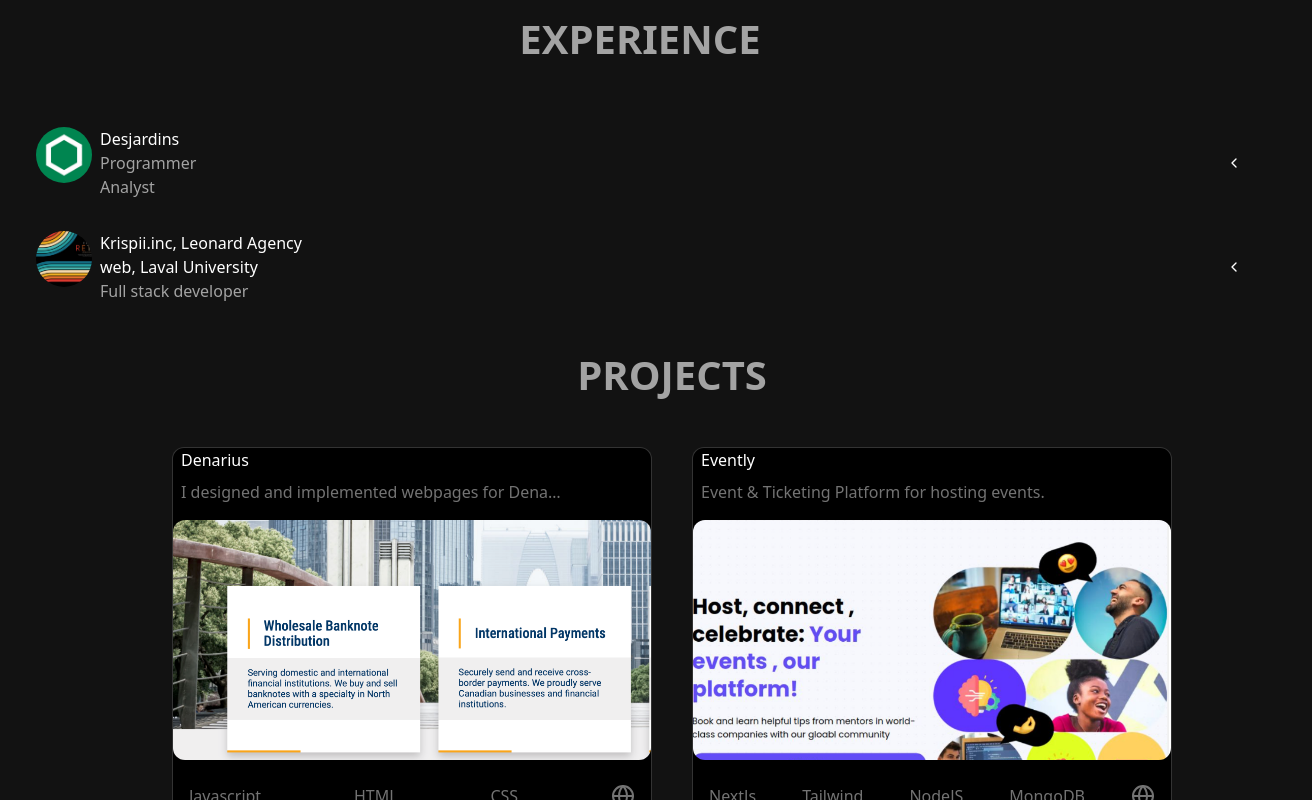
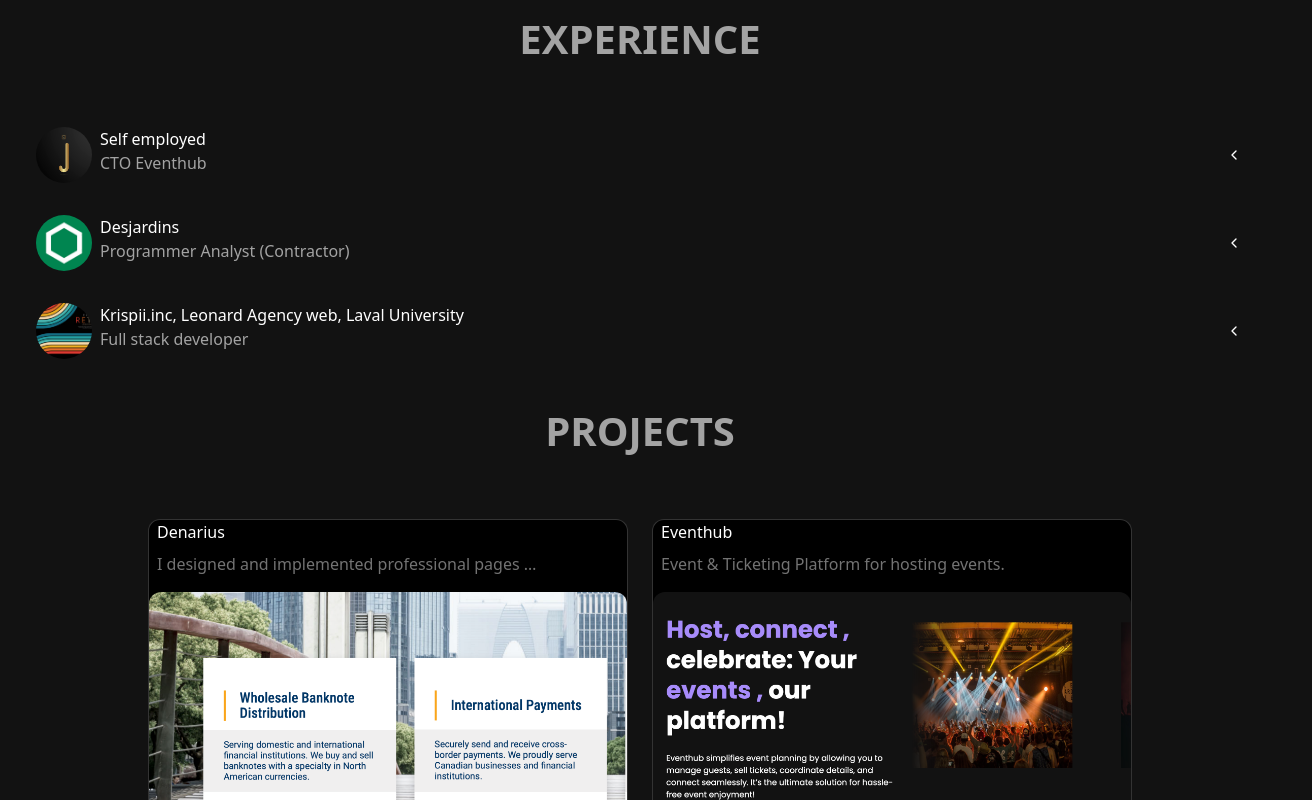
Before and after one commit to johnchafi/portofolio_dark, a Next.js app: page / in a window 1280 px wide. Shown: the part 780-1580 px from the top of the page, 1312 px wide, since content can reach past the window. Built offline with nearby package versions, Linux system fonts and the light colour scheme.

Commit message:
add experience

```diff
--- a/components/Footer.tsx
+++ b/components/Footer.tsx
@@ -20,7 +20,7 @@
             Reach out to me today and let&apos;s discuss how I can help you
             achieve your goals.
           </p>
-          <a href="mailto:johnchafi@gmail.com">
+          <a className='hover:cursor-pointer' href="mailto:johnchafi@gmail.com" target='_blank'>
             <MagicButton
               title="Let's get in touch"
               icon={<NavigationIcon className='w-4'/>}
--- a/components/Header.tsx
+++ b/components/Header.tsx
@@ -10,7 +10,7 @@
 import MobileNav from "./ui/MobileNav"
 
 export function HeaderMenu() {
-  const { theme, setTheme } = useTheme()
+  const { theme, setTheme } = useTheme();
   const toggleTheme = () => {
         setTheme(theme === "light" ? "dark" : "light");
     };
--- a/components/Home.tsx
+++ b/components/Home.tsx
@@ -45,10 +45,13 @@
                 ))
             }
         </section>
-        <section id="projects" className="w-full text-center py-4 sm:mx-8">
-            <h2 className="md:h2-bold h3-medium text-center text-neutral-700 dark:text-neutral-400">PROJECTS</h2>
+        <section id="projects" className="w-full flex-col justify-center items-center">
+            <div className="md:w-9/12 md:text-center md:mx-auto">
+                    <h2 className="md:h2-bold h3-medium text-center py-4 text-neutral-700 dark:text-neutral-400 ">PROJECTS</h2>
+            </div>
+            {/* <h2 className="md:h2-bold h3-medium text-center text-neutral-700 dark:text-neutral-400">PROJECTS</h2> */}
 
-            <div className='w-full flex-center flex-wrap md:gap-10 gap-2'>
+            <div className='w-full flex-center flex-wrap md:gap-6 gap-2 flex-1'>
               {
                 projects.map((project, index)=>( <Project key={index} {...project}/>))
               }
--- a/components/ui/Experience.tsx
+++ b/components/ui/Experience.tsx
@@ -33,10 +33,10 @@
                     <Image className='rounded-full h-14 w-full object-cover' src={imageSrc} width={78} height={56} alt="logo"/>
                 </div>
                 <div className="w-1/2 font-semibold">
-                    <p className='md:p-medium-16 p-medium-14'>
+                    <p className='md:p-medium-16 p-medium-14 whitespace-nowrap '>
                         {company}
                     </p>
-                    <h4 className='md:p-medium-16 p-medium-14text-neutral-700 dark:text-neutral-400'>
+                    <h4 className='md:p-medium-16 p-medium-14text-neutral-700 dark:text-neutral-400 whitespace-nowrap'>
                     {title}
                     </h4>
                 </div>
--- a/components/ui/readMore.tsx
+++ b/components/ui/readMore.tsx
@@ -33,7 +33,7 @@
       {/* { ReactHtmlParser (beginText) } */}
       <span>
         {
-          parse(beginText)
+          parse(beginText + ' ')
         }
       </span>
 
--- a/constants/index.tsx
+++ b/constants/index.tsx
@@ -15,8 +15,19 @@
 
 export const experiences = [
   {
+    company : "Self employed",
+    title : "CTO Eventhub",
+    imageSrc: "/assets/john.png",
+    descriptions:
+      [
+        "I am building an innovative event ticketing platform (Eventhub) that will significantly transform and enhanced the events industry in my province",
+
+
+      ]
+  },
+  {
       company : "Desjardins",
-      title : "Programmer Analyst",
+      title : "Programmer Analyst (Contractor)",
       imageSrc: "/assets/Logo-Desjardins.jpeg",
       descriptions:
         [
@@ -70,16 +81,16 @@
 export const projects = [
   {
     title : 'Denarius',
-    description: 'I designed and implemented webpages for Denarius exchange',
+    description: 'I designed and implemented professional pages for Denarius exchange',
     image:'/assets/denarius.png',
     link:'http://denarius.com',
     languages:['Javascript', 'HTML', 'CSS']
 
   },
   {
-    title : 'Evently',
+    title : 'Eventhub',
     description: 'Event & Ticketing Platform for hosting events.',
-    image:'/assets/evently.png',
+    image:'/assets/eventhub.png',
     link:'',
     languages:['NextJs', 'Tailwind', 'NodeJS', 'MongoDB']
 
@@ -103,7 +114,7 @@
   },
 ]
 
-export const aboutMe = "In 2016, I embarked on my journey into software development, initially honing my skills through a certificate of introduction to python at Regis University before pursuing a bachelor's degree at Laval University in 2017-2021.<br><br>Fast forward to today, I boast over 5 years of immersive experience in Web & Mobile software development. Throughout my career, I have collaborated with various engineering firms, contributing my expertise to diverse projects. Checkout my experience section.<br><br>Currently, i am working on an innovative event ticketing platform (Evently) that will significantly transform and enhanced the events industry in my province.<br><br>More over , Beyond coding, I am passionate about expanding my knowledge in Artificial intelligence.During my leisure time, you can find me indulging in pool table and socializing with friends."
+export const aboutMe = "In 2016, I embarked on my journey into software development, initially honing my skills through a certificate of introduction to python at Regis University before pursuing a bachelor's degree at Laval University in 2017-2021.<br><br>Fast forward to today, I boast over 5 years of immersive experience in Web & Mobile software development. Throughout my career, I have collaborated with various engineering firms, contributing my expertise to diverse projects. Checkout my experience section.<br><br>Currently, i am working on an innovative event ticketing platform (Eventhub) that will significantly transform and enhanced the events industry in my province.<br><br>More over , Beyond coding, I am passionate about expanding my knowledge in Artificial intelligence.During my leisure time, you can find me indulging in pool table and socializing with friends."
 export const testimonials = [
     {
       image:"/assets/GraphQl.svg"
```
Also changed, not shown: components/ui/Projects.tsx (+0 -22 lines), public/assets/eventhub.png (added), public/mask.svg (deleted).
